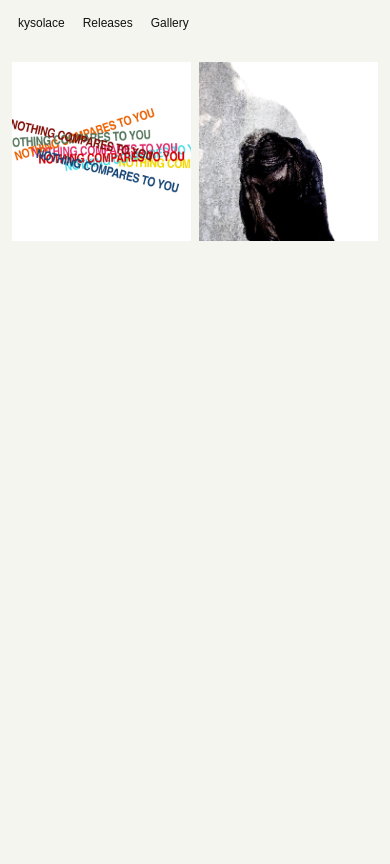
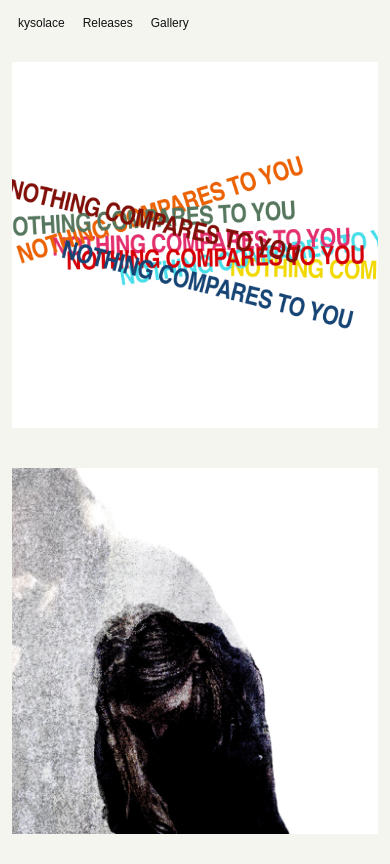
Before and after one commit to kysolace/kysolace.github.io, a plain HTML site: page gallery.html in a window 390 px wide. Drawn offline with Linux system fonts and the light colour scheme.

Commit message:
Update style.css

```diff
--- a/style.css
+++ b/style.css
@@ -97,15 +97,16 @@ nav a.active {
 
 /* GRID */
 .grid {
-  display: grid;
+  display: flex;
+  flex-direction: column;
+  align-items: flex-start;
+  gap: 40px;
   width: 100%;
   max-width: 100%;
-  grid-template-columns: repeat(4, minmax(0, 1fr));
-  gap: 18px 12px;
 }
 
 .tile {
-  min-width: 0;
+  width: auto;
   max-width: 100%;
   overflow: hidden;
 }
@@ -123,13 +124,10 @@ nav a.active {
 
 .tile img {
   display: block;
-  width: 100%;
-  max-width: 100%;
-  height: 100%;
-  aspect-ratio: 1 / 1;
-  object-fit: cover;
-  background: #e6e6e3;
-  cursor: pointer;
+  width: auto;
+  height: auto;
+  max-width: 900px;
+  object-fit: contain;
 }
 
 .caption {
@@ -231,7 +229,7 @@ nav a.active {
 }
 
 .release-track {
-  margin: 0 0 4px;
+  margin: 8px 0 4px;
   padding: 0;
   font-size: 12px;
   font-weight: 400;
@@ -242,15 +240,15 @@ nav a.active {
   margin-left: 4px;
 }
 
+/* RELEASE IMAGES */
+.release img {
+  display: block;
+}
+
 /* TABLET */
 @media (max-width: 800px) {
   .archive {
     padding-top: 62px;
-  }
-
-  .grid {
-    grid-template-columns: repeat(2, minmax(0, 1fr));
-    gap: 16px 9px;
   }
 
   .bio {
@@ -268,25 +266,16 @@ nav a.active {
     padding: 62px 12px 30px;
   }
 
-  .grid {
-    width: 100%;
-    max-width: 100%;
-    grid-template-columns: repeat(2, minmax(0, 1fr));
-    gap: 16px 8px;
-  }
-
   .tile {
-    width: 100%;
-    min-width: 0;
+    width: auto;
     max-width: 100%;
   }
 
   .tile img {
-    width: 100%;
+    width: auto;
+    height: auto;
     max-width: 100%;
-    height: 100%;
-    aspect-ratio: 1 / 1;
-    object-fit: cover;
+    object-fit: contain;
   }
 
   .placeholder {
@@ -325,7 +314,6 @@ nav a.active {
   max-width: calc(100vw - 24px);
   max-height: calc(100dvh - 24px);
   object-fit: contain;
-
   margin: 0;
 }
 
```
